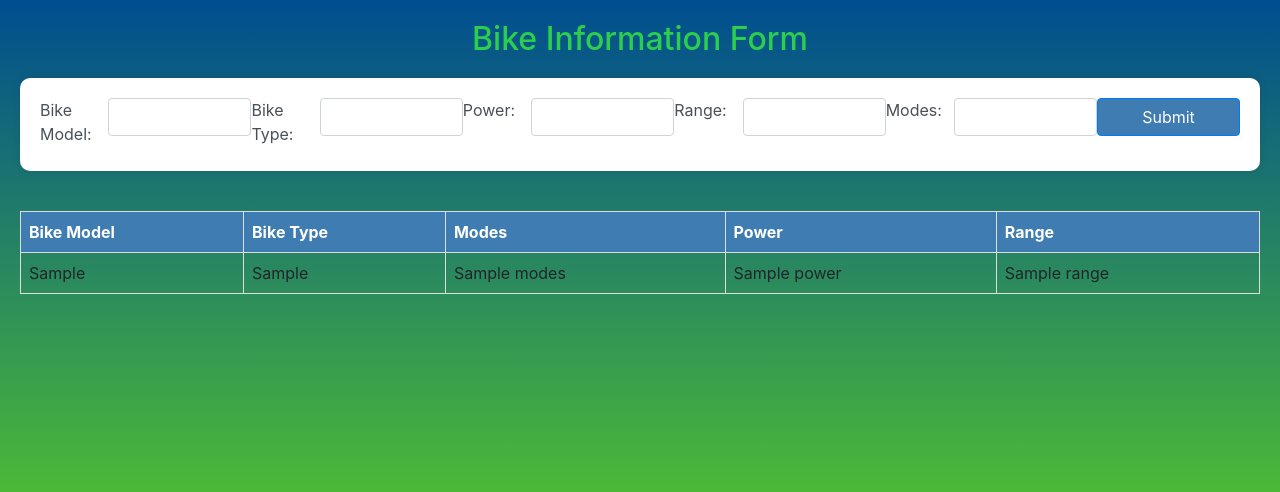
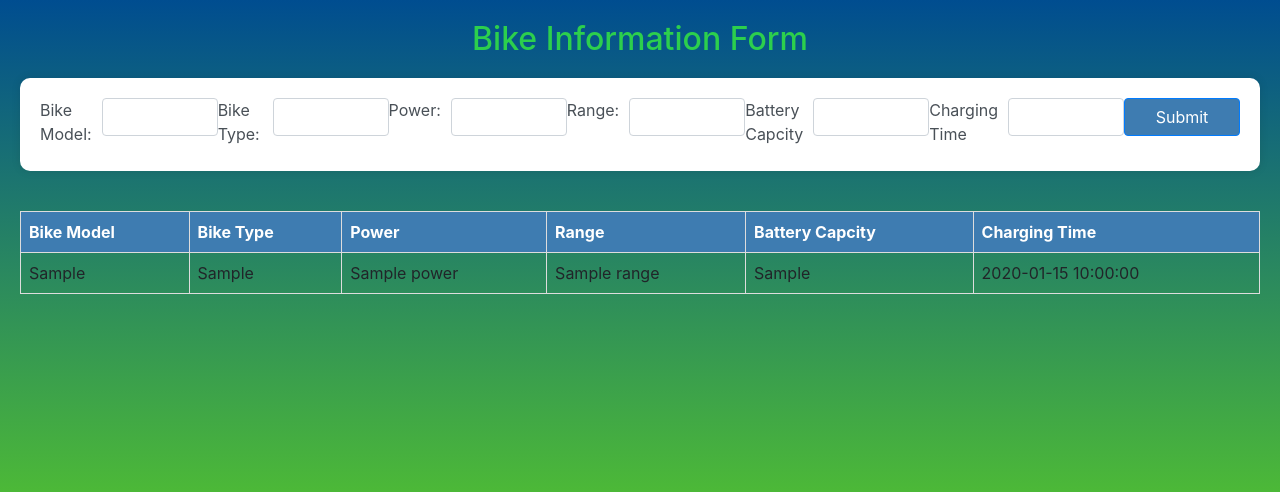
Before and after one commit to Bavk2626/ChargeEase, a Python web app: template templates/BikeForm.html in a window 1280 px wide. Shown: the top 492 px of the page. Run offline with Jinja, Linux system fonts and the light colour scheme; the template is opened without the code that fills it: most values are stand-ins (such as "Sample title", 1, 10 or a date in 2020); some libraries are stand-ins or nearby versions.

Commit message:
col added

```diff
--- a/templates/BikeForm.html
+++ b/templates/BikeForm.html
@@ -104,8 +104,11 @@
         <label for="range">Range:</label>
         <input type="number" id="range" name="range" class="form-control" required>
 
-        <label for="modes">Modes:</label>
-        <input type="text" id="modes" name="modes" class="form-control" required>
+        <label for="batteryCap">Battery Capcity</label>
+        <input type="text" id="batteryCap" name="batteryCap" class="form-control" required>
+
+        <label for="chargingTime">Charging Time</label>
+        <input type="text" id="chargingTime" name="chargingTime" class="form-control" required>
 
         <input type="submit" value="Submit" class="btn btn-primary">
     </form>
@@ -115,9 +118,10 @@
             <tr>
                 <th>Bike Model</th>
                 <th>Bike Type</th>
-                <th>Modes</th>
                 <th>Power</th>
                 <th>Range</th>
+                <th>Battery Capcity</th>
+                <th>Charging Time</th>
             </tr>
         </thead>
         <tbody>
@@ -125,9 +129,10 @@
                 <tr>
                     <td>{{ data[i].bikeModel }}</td>
                     <td>{{ data[i].bikeType }}</td>
-                    <td>{{ data[i].modes }}</td>
                     <td>{{ data[i].power }}</td>
                     <td>{{ data[i].range }}</td>
+                    <td>{{ data[i].batteryCap }}</td>
+                    <td>{{ data[i].chargingTime }}</td>
                 </tr>
             {% endfor %}
         </tbody>
```
Also changed, not shown: app.py (+9 -6 lines), templates/CarsForm.html (+10 -4 lines).
